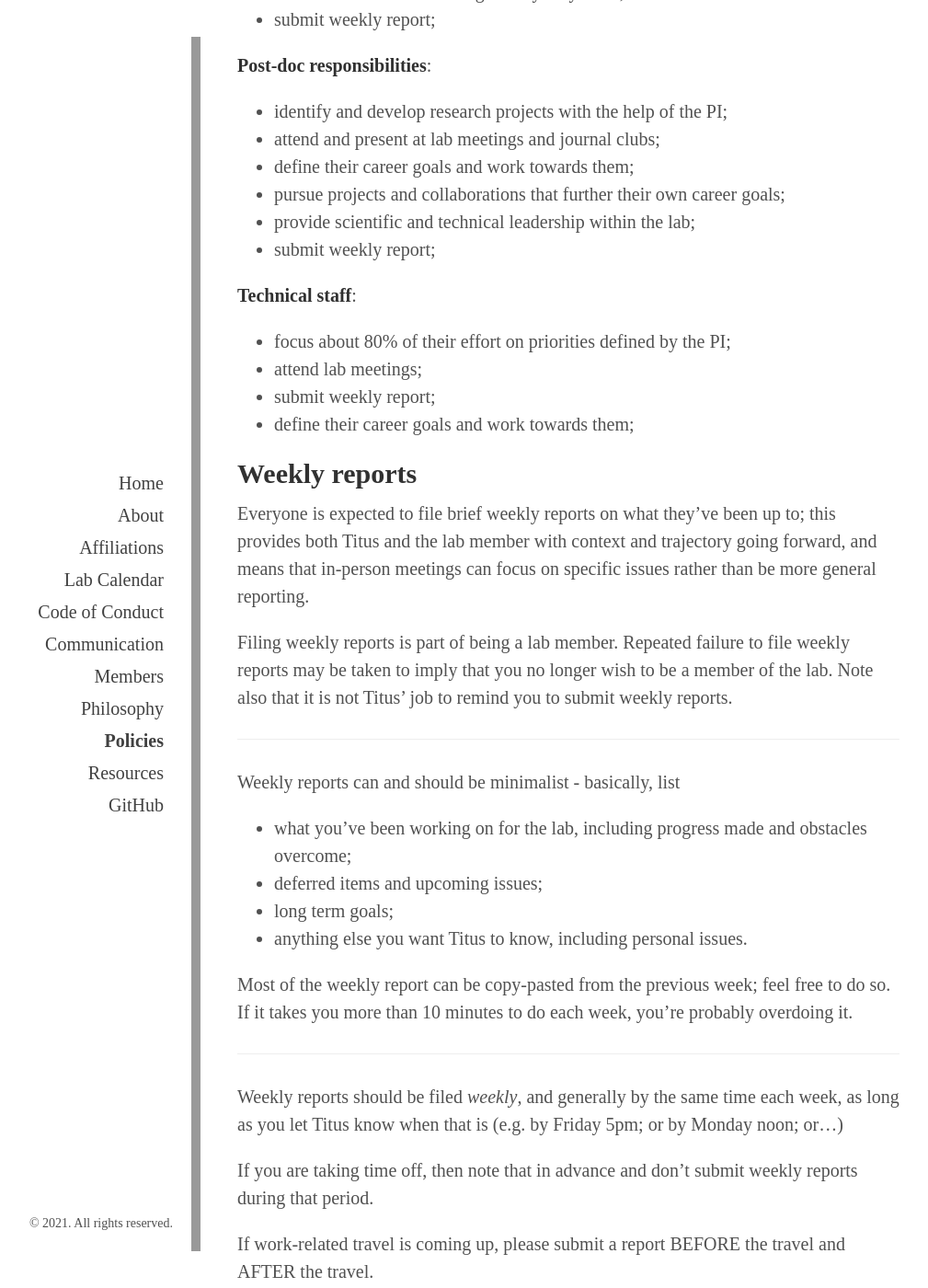
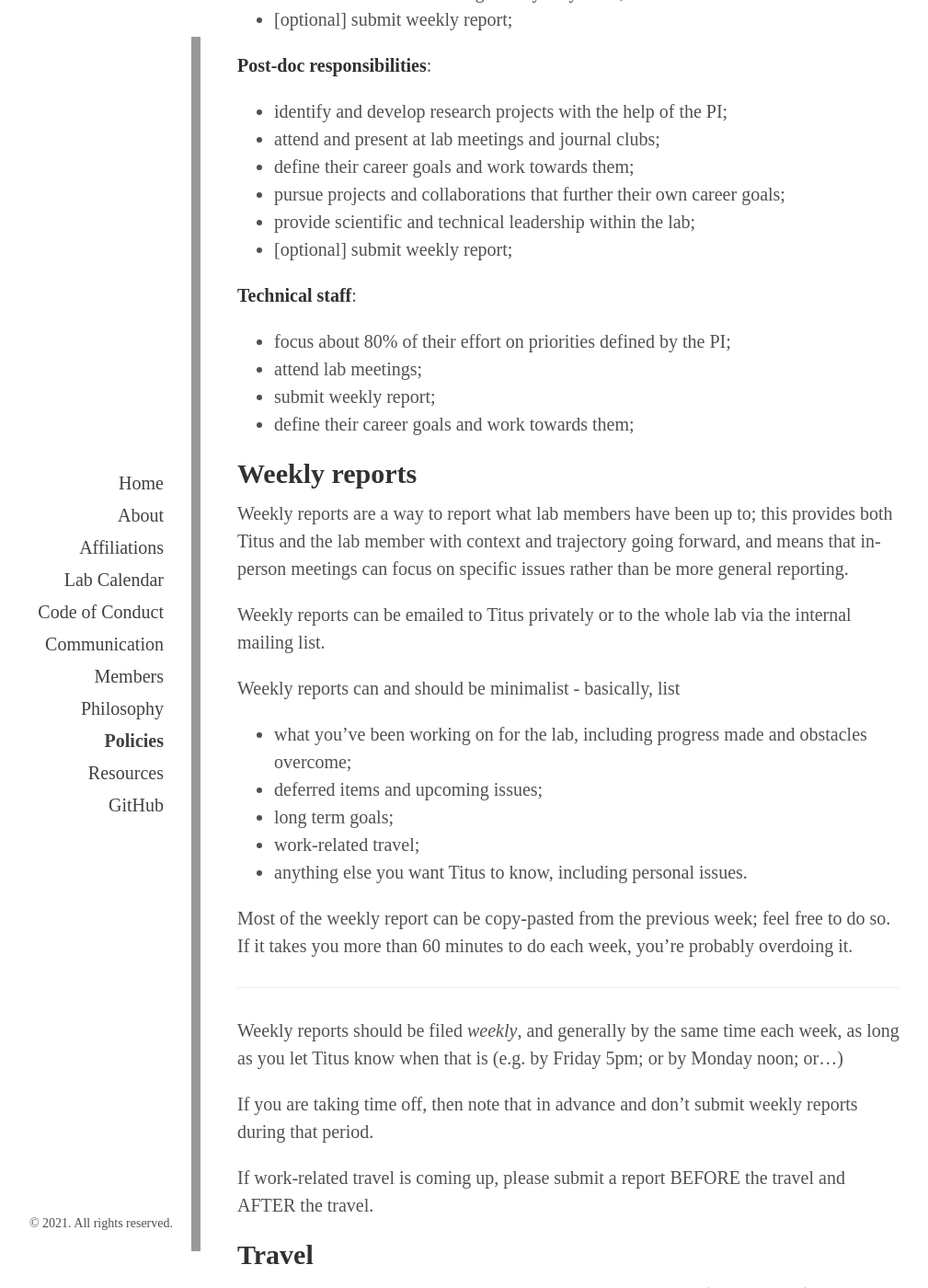
Before and after one commit to dib-lab/dib-lab, a Jekyll site: the page built from policies.md, in a window 1280 px wide and 1400 px high, scrolled down 702 px. Shown: the whole window at 92% size, without its empty margins (182-1191 px from the left). Built offline with Jekyll 4.4.1, drawn with Linux system fonts in a browser that asks for light colours.

Commit message:
Bring in some updates from the current site

```diff
--- a/_data/alumni.yml
+++ b/_data/alumni.yml
@@ -40,7 +40,7 @@
 - name: Jessica Mizzi
   site: http://jessicamizzi.github.io/
 
-- name: Kanchan Pavangadkar
+- name: Kanchan Pavnangadkar
   site:
 
 - name: Jason Pell
--- a/policies.md
+++ b/policies.md
@@ -23,7 +23,7 @@
 * apply effort to their research and work towards a PhD-worth body of work;
 * attend and present at lab meetings and journal clubs;
 * schedule committee meetings on a yearly basis;
-* submit weekly report;
+* [optional] submit weekly report;
 
 **Post-doc responsibilities**:
 
@@ -32,7 +32,7 @@
 * define their career goals and work towards them;
 * pursue projects and collaborations that further their own career goals;
 * provide scientific and technical leadership within the lab;
-* submit weekly report;
+* [optional] submit weekly report;
 
 **Technical staff**:
 
@@ -43,17 +43,13 @@
 
 ## Weekly reports
 
-Everyone is expected to file brief weekly reports on what they've been
+Weekly reports are a way to report what lab members have been
 up to; this provides both Titus and the lab member with context and
 trajectory going forward, and means that in-person meetings can focus
 on specific issues rather than be more general reporting.
 
-Filing weekly reports is part of being a lab member.  Repeated failure
-to file weekly reports may be taken to imply that you no longer wish
-to be a member of the lab.  Note also that it is not Titus' job to
-remind you to submit weekly reports.
-
-----
+Weekly reports can be emailed to Titus privately or to the whole lab
+via the internal mailing list.
 
 Weekly reports can and should be minimalist - basically, list
 
@@ -61,10 +57,11 @@
   and obstacles overcome;
 * deferred items and upcoming issues;
 * long term goals;
+* work-related travel;
 * anything else you want Titus to know, including personal issues.
 
 Most of the weekly report can be copy-pasted from the previous week;
-feel free to do so.  If it takes you more than 10 minutes to do each
+feel free to do so.  If it takes you more than 60 minutes to do each
 week, you're probably overdoing it.
 
 ----
```
Also changed, not shown: about.md (+9 -5 lines), communication.md (+2 -1 lines).
